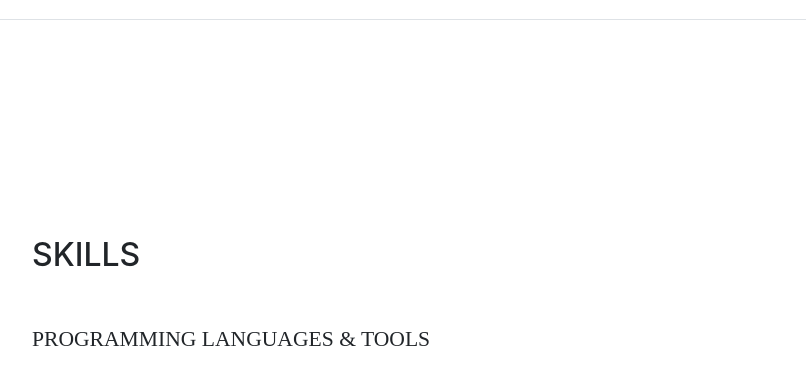
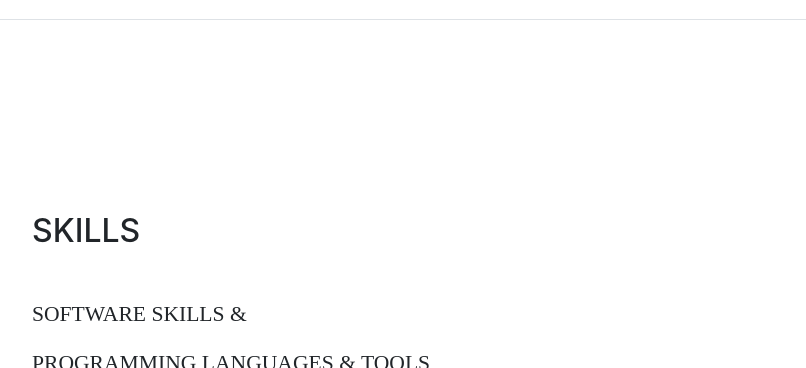
Before and after one commit to sreeharipootheri/sreeharipootheri.github.io, a website with bundled scripts: page index.html in a window 1280 px wide. Shown: the part 2659-3027 px from the top of the page, without its empty margins (288-1094 px from the left). Built offline with nearby package versions, Linux system fonts and the light colour scheme; a web font is replaced by a local one.

Commit message:
Minor tweak

```diff
--- a/index.html
+++ b/index.html
@@ -205,7 +205,7 @@
             <section class="resume-section p-3 p-lg-5 d-flex flex-column" id="skills">
                 <div class="my-auto">
                     <h2 class="mb-5">Skills</h2>
-
+                    <div class="subheading mb-3">Software Skills &amp;</div>
                     <div class="subheading mb-3">Programming Languages &amp; Tools</div>
                     <ul class="list-inline list-icons">
                         <li class="list-inline-item">
```
Lines whose indentation alone changed are shown as unchanged.
